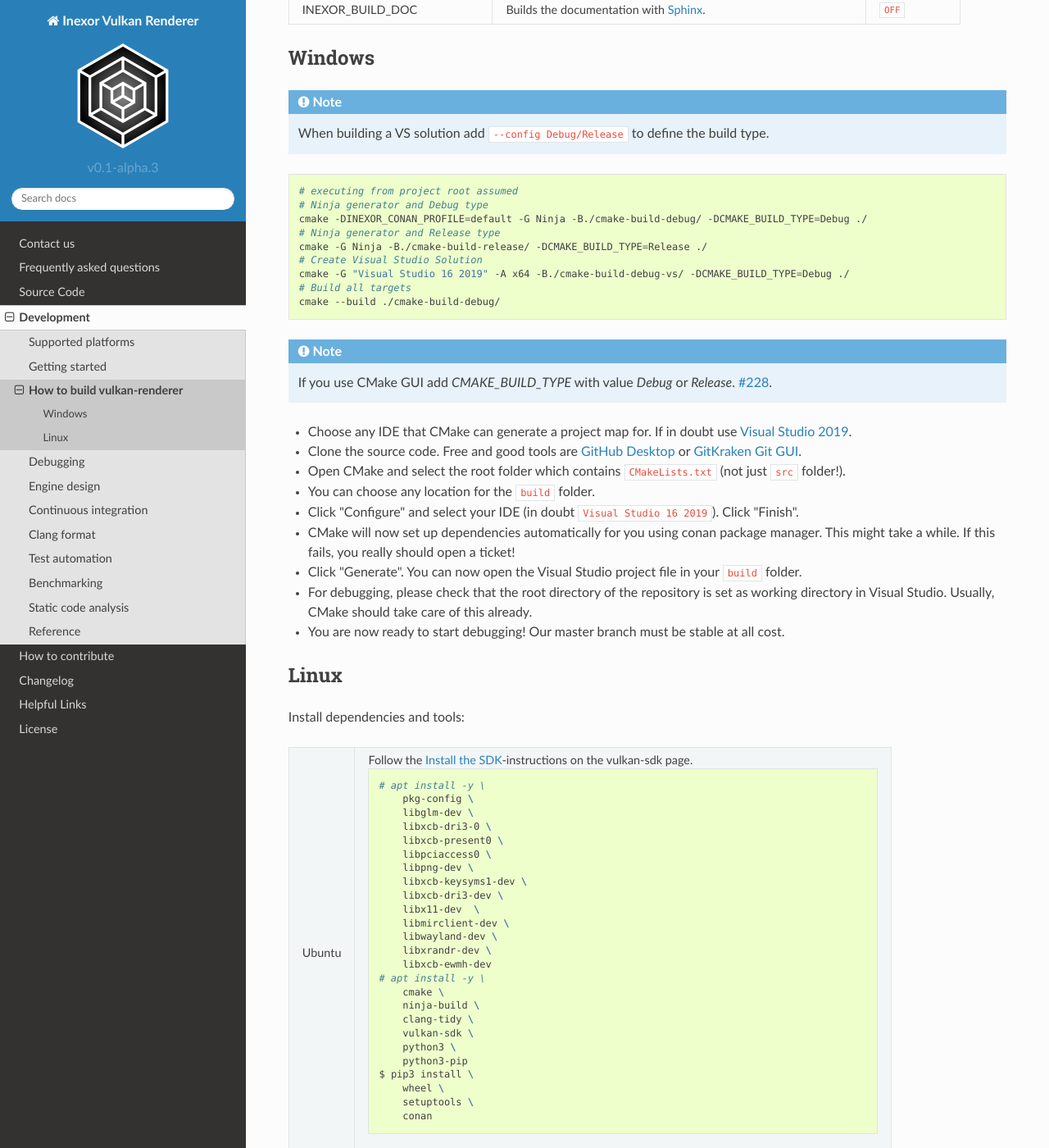
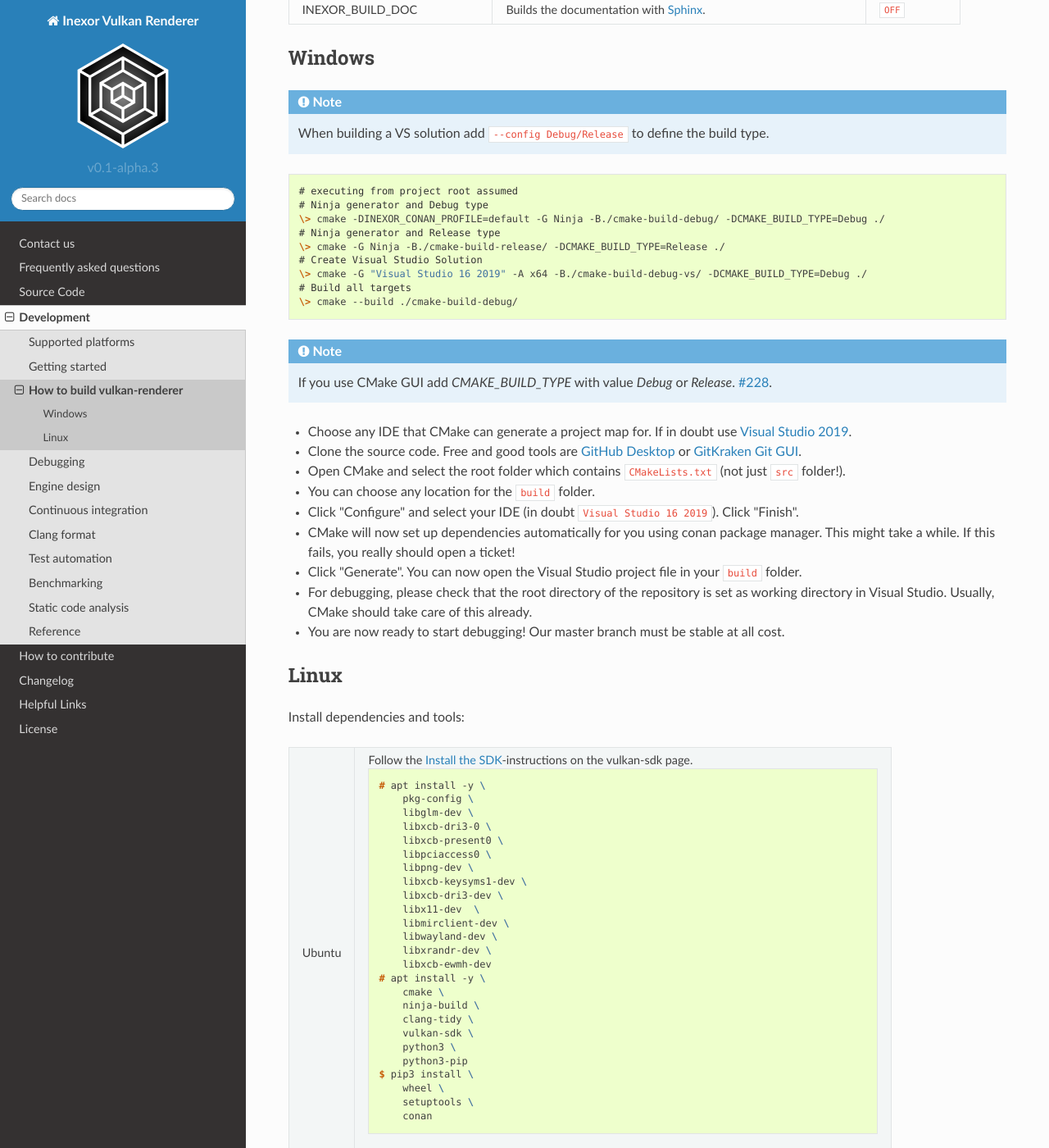
Before and after one commit to inexorgame/vulkan-renderer, a Sphinx documentation site: the page built from documentation/source/development/building.rst, in a window 1280 px wide and 1400 px high, scrolled down 972 px. Shown: the whole window at 82% size. Built offline with Sphinx 7.4.7 and the Read the Docs theme 2.0.0, drawn with Linux system fonts in a browser that asks for light colours; pages that are not in the unit, such as notebooks, are missing from menus; some of the changed text lies outside the part shown.

Commit message:
[docs] Use doscon & shell-session codeblocks

```diff
--- a/documentation/source/development/building.rst
+++ b/documentation/source/development/building.rst
@@ -68,17 +68,17 @@ Windows
 .. note::
     When building a VS solution add ``--config Debug/Release`` to define the build type.
 
-.. code-block:: shell
+.. code-block:: doscon
 
     # executing from project root assumed
     # Ninja generator and Debug type
-    cmake -DINEXOR_CONAN_PROFILE=default -G Ninja -B./cmake-build-debug/ -DCMAKE_BUILD_TYPE=Debug ./
+    \> cmake -DINEXOR_CONAN_PROFILE=default -G Ninja -B./cmake-build-debug/ -DCMAKE_BUILD_TYPE=Debug ./
     # Ninja generator and Release type
-    cmake -G Ninja -B./cmake-build-release/ -DCMAKE_BUILD_TYPE=Release ./
+    \> cmake -G Ninja -B./cmake-build-release/ -DCMAKE_BUILD_TYPE=Release ./
     # Create Visual Studio Solution
-    cmake -G "Visual Studio 16 2019" -A x64 -B./cmake-build-debug-vs/ -DCMAKE_BUILD_TYPE=Debug ./
+    \> cmake -G "Visual Studio 16 2019" -A x64 -B./cmake-build-debug-vs/ -DCMAKE_BUILD_TYPE=Debug ./
     # Build all targets
-    cmake --build ./cmake-build-debug/
+    \> cmake --build ./cmake-build-debug/
 
 .. note::
     If you use CMake GUI add `CMAKE_BUILD_TYPE` with value `Debug` or `Release`. `#228 <https://github.com/inexorgame/vulkan-renderer/issues/228>`__.
@@ -165,7 +165,7 @@ __ https://github.com/inexorgame/vulkan-renderer/pulls
 
 Clone the repository:
 
-.. code-block:: bash
+.. code-block:: shell-session
 
     $ git clone https://github.com/inexorgame/vulkan-renderer
     $ cd vulkan-renderer
@@ -176,7 +176,7 @@ Configure cmake:
 
     - Only pass ``-GNinja`` if the ninja build tool is installed.
 
-.. code-block:: bash
+.. code-block:: shell-session
 
     $ cmake . \
        -Bbuild \
@@ -187,7 +187,7 @@ Build and run:
 
 If you have any trouble please `open a ticket <https://github.com/inexorgame/vulkan-renderer/issues>`__ or join our `Discord server <https://discord.com/invite/acUW8k7>`__.
 
-.. code-block:: bash
+.. code-block:: shell-session
 
     $ cmake --build build --target inexor-vulkan-renderer-example
     $ ./build/bin/inexor-vulkan-renderer-example
```
Also changed, not shown: other parts of documentation/source/development/building.rst (+3 -3 lines).
